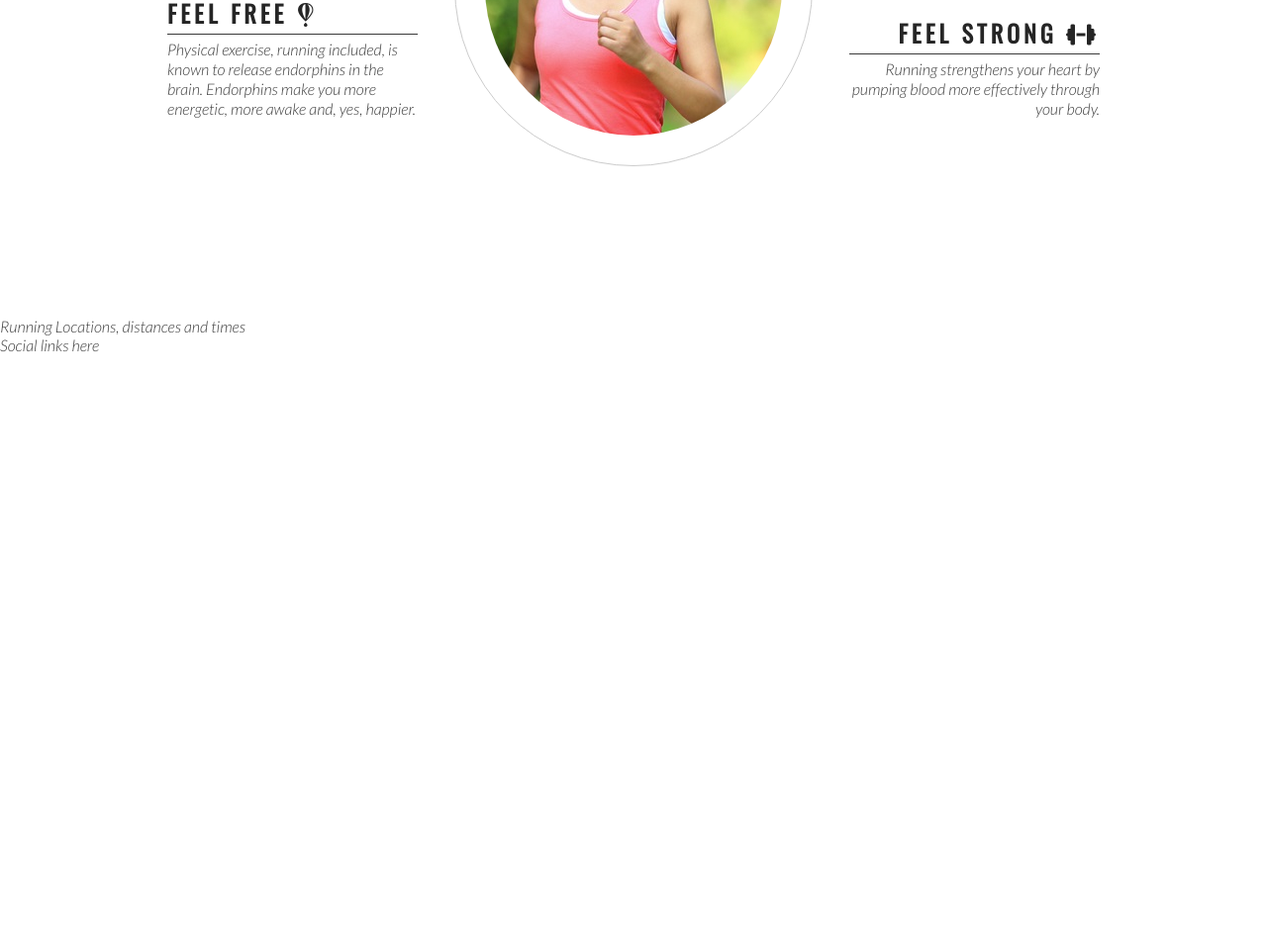
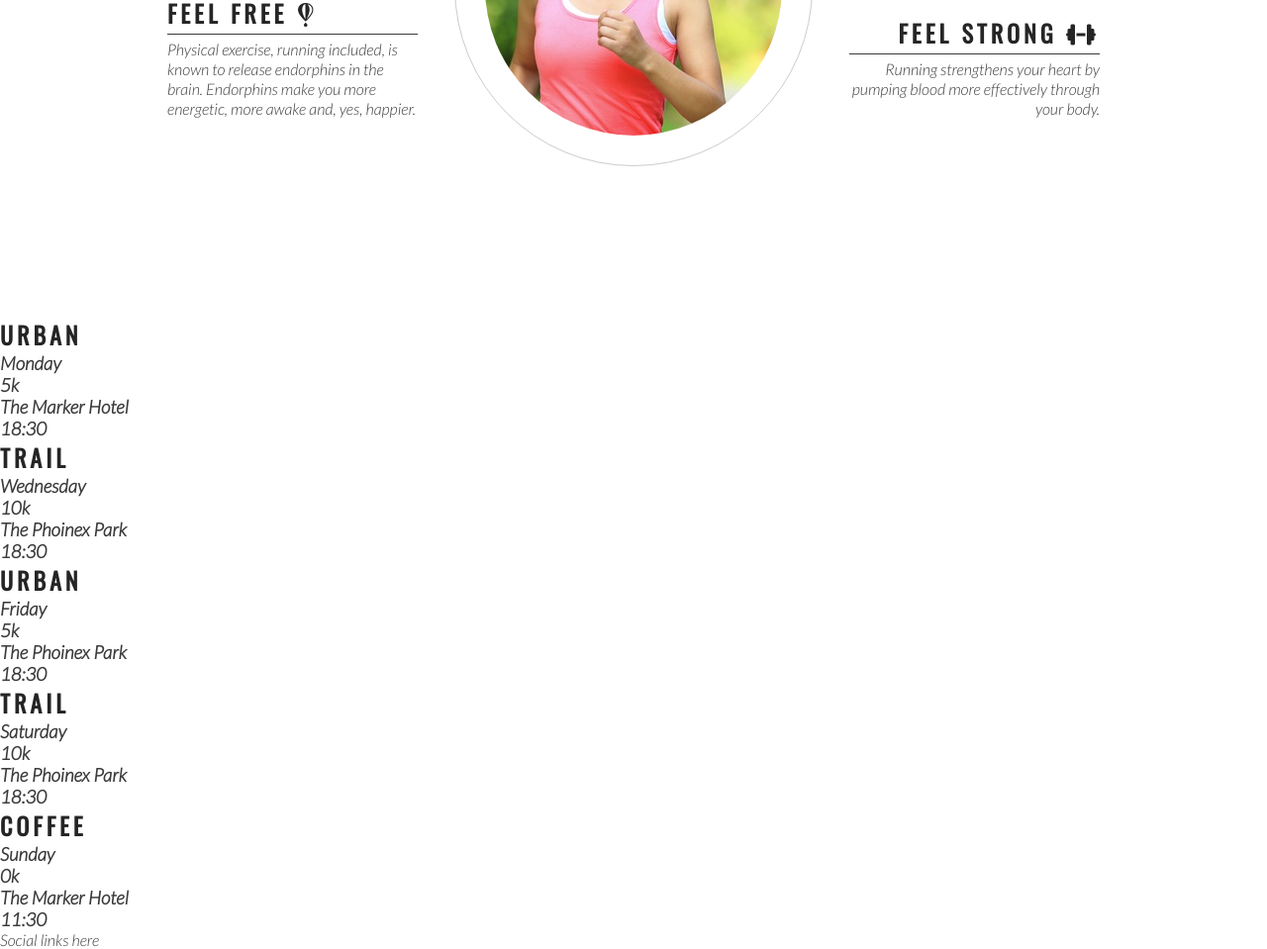
Before and after one commit to gfpkelly1986/love-running, a plain HTML site: page index.html in a window 1280 px wide. Shown: the part 975-1934 px from the top of the page at 99% size. Before the commit the page ends 1333 px from the top, so only its background shows below. Drawn offline with nearby package versions, Linux system fonts and the light colour scheme.

Commit message:
Add meetup times main structure

```diff
--- a/index.html
+++ b/index.html
@@ -86,7 +86,41 @@
     </section>
 
     <section>
-        Running Locations, distances and times
+        <div>
+            <h2>Urban</h2>
+            <h3>Monday</h3>
+            <h3>5k</h3>
+            <h3>The Marker Hotel</h3>
+            <h3>18:30</h3>
+        </div>
+        <div>
+            <h2>Trail</h2>
+            <h3>Wednesday</h3>
+            <h3>10k</h3>
+            <h3>The Phoinex Park</h3>
+            <h3>18:30</h3>
+        </div>
+        <div>
+            <h2>Urban</h2>
+            <h3>Friday</h3>
+            <h3>5k</h3>
+            <h3>The Phoinex Park</h3>
+            <h3>18:30</h3>
+        </div>
+        <div>
+            <h2>Trail</h2>
+            <h3>Saturday</h3>
+            <h3>10k</h3>
+            <h3>The Phoinex Park</h3>
+            <h3>18:30</h3>
+        </div>
+        <div>
+            <h2>Coffee</h2>
+            <h3>Sunday</h3>
+            <h3>0k</h3>
+            <h3>The Marker Hotel</h3>
+            <h3>11:30</h3>
+        </div>
     </section>
 
     <footer>
```
